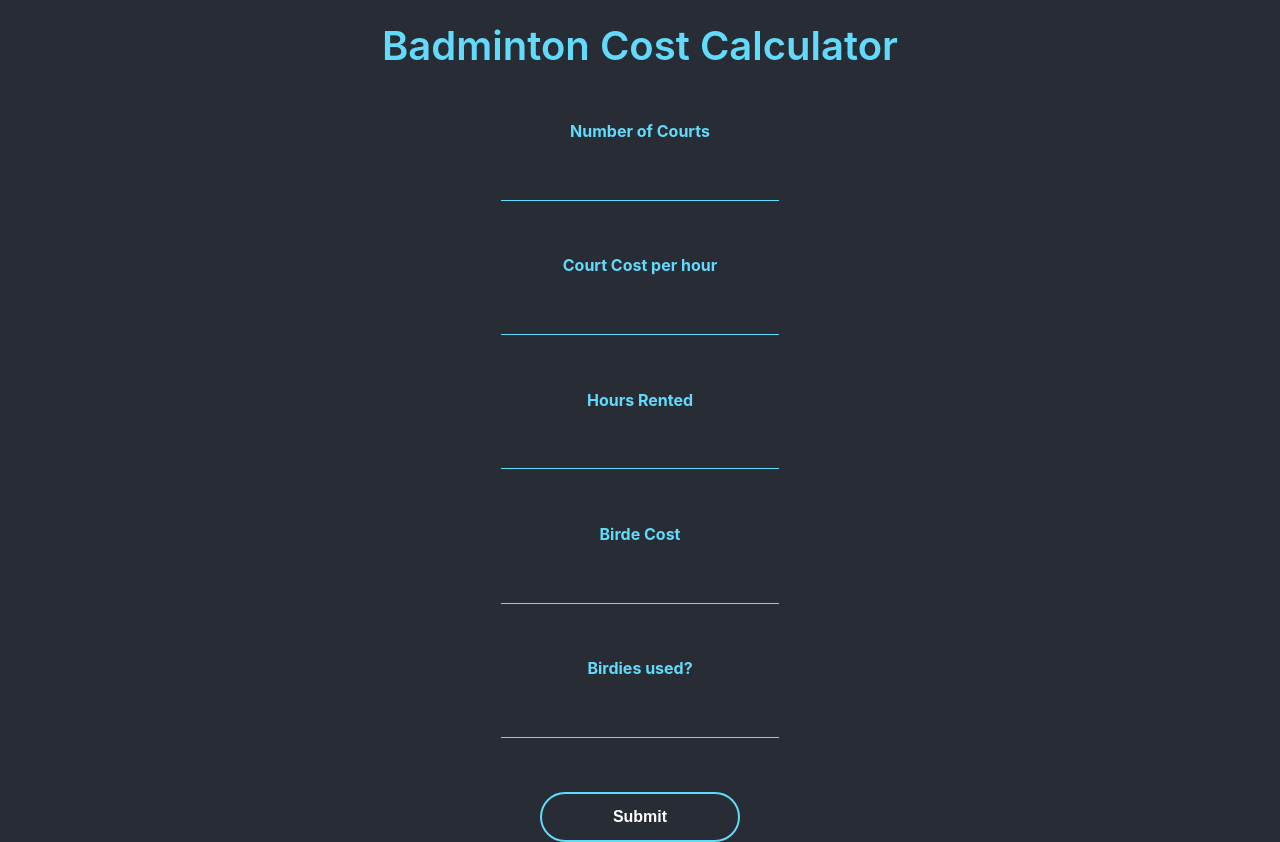
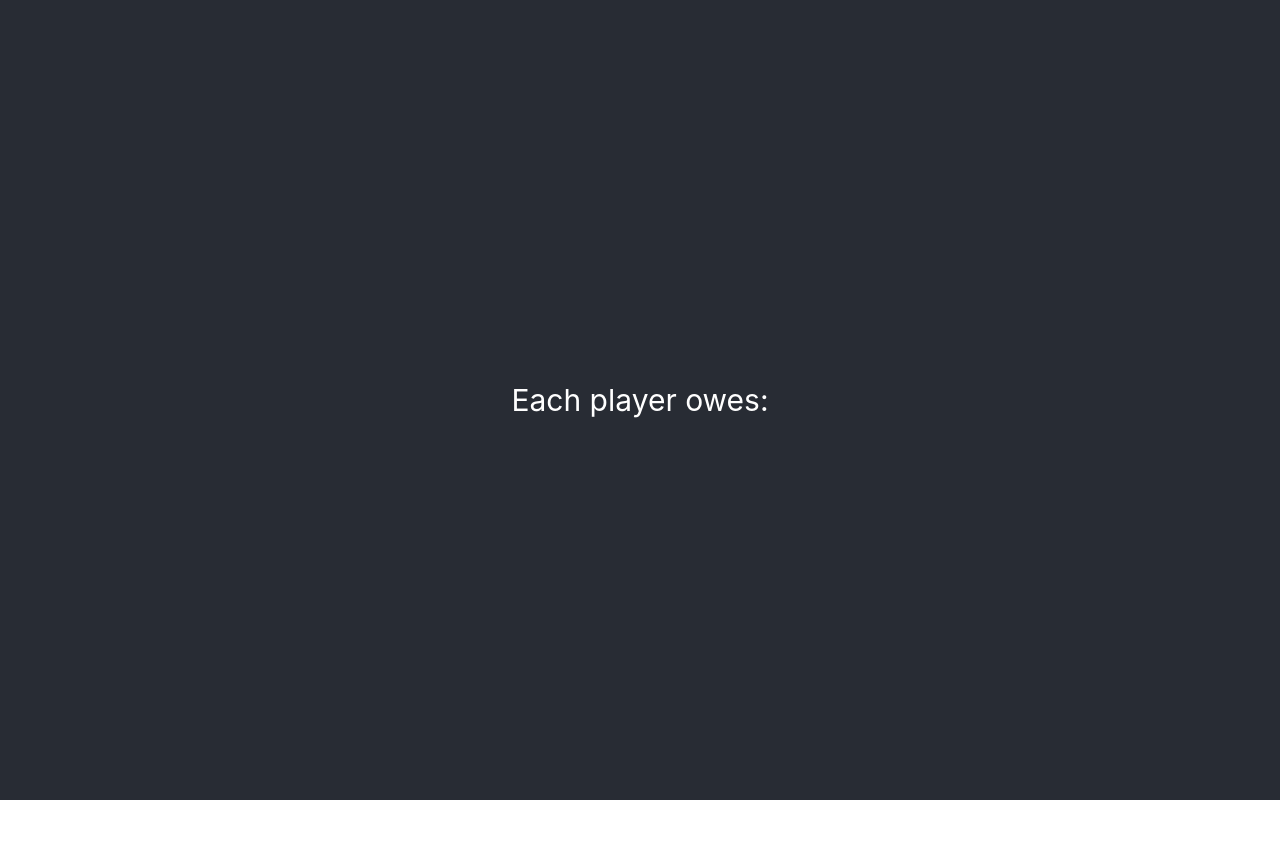
Before and after one commit to KalTang/badmintoncalc, a React (Create React App) app: page /cost in a window 1280 px wide. After the commit the page ends 800 px from the top, so only its background shows below. Built offline with nearby package versions, Linux system fonts and the light colour scheme.

Commit message:
fixed routing issue closes #1

```diff
--- a/src/App.js
+++ b/src/App.js
@@ -1,5 +1,7 @@
 import Homepage from './pages/Homepage';
 import styled from 'styled-components';
+import { Route, Routes } from 'react-router-dom';
+import CostPage from './pages/CostPage';
 
 const Body = styled.body`
     margin: 0;
@@ -17,7 +19,10 @@ function App() {
     return (
         <Body>
             <BodyWrapper>
-                <Homepage />
+                <Routes>
+                    <Route path="/" element={<Homepage />} />
+                    <Route path="/cost" element={<CostPage />} />
+                </Routes>
             </BodyWrapper>
         </Body>
     );
--- a/src/components/FormComponent.js
+++ b/src/components/FormComponent.js
@@ -1,5 +1,6 @@
 import React, { useState } from 'react';
 import styled from 'styled-components';
+import { Link } from 'react-router-dom';
 
 const StyledFormContainer = styled.div`
     display: flex;
@@ -120,8 +121,9 @@ const FormComponent = () => {
                     onChange={handleChange}
                     autoComplete="off"
                 ></StyledInput>
-
-                <StyledButton type="submit">Submit</StyledButton>
+                <Link to="/cost">
+                    <StyledButton type="submit">Submit</StyledButton>
+                </Link>
             </StyledForm>
         </StyledFormContainer>
     );
--- a/src/pages/CostPage.js
+++ b/src/pages/CostPage.js
@@ -1,7 +1,26 @@
 import React from 'react';
+import styled from 'styled-components';
 
+const StyledTexContainer = styled.div`
+    display: flex;
+    flex-direction: column;
+    align-items: center;
+    justify-content: center;
+`;
+const StyledTitle = styled.div`
+    font-size: 30px;
+    color: #fff;
+`;
+
+// const StyledTitle = styled.div`
+// font-size: 2em,
+// `;
 const CostPage = () => {
-    return <div>CostPage</div>;
+    return (
+        <StyledTexContainer>
+            <StyledTitle>Each player owes:</StyledTitle>
+        </StyledTexContainer>
+    );
 };
 
 export default CostPage;
```
